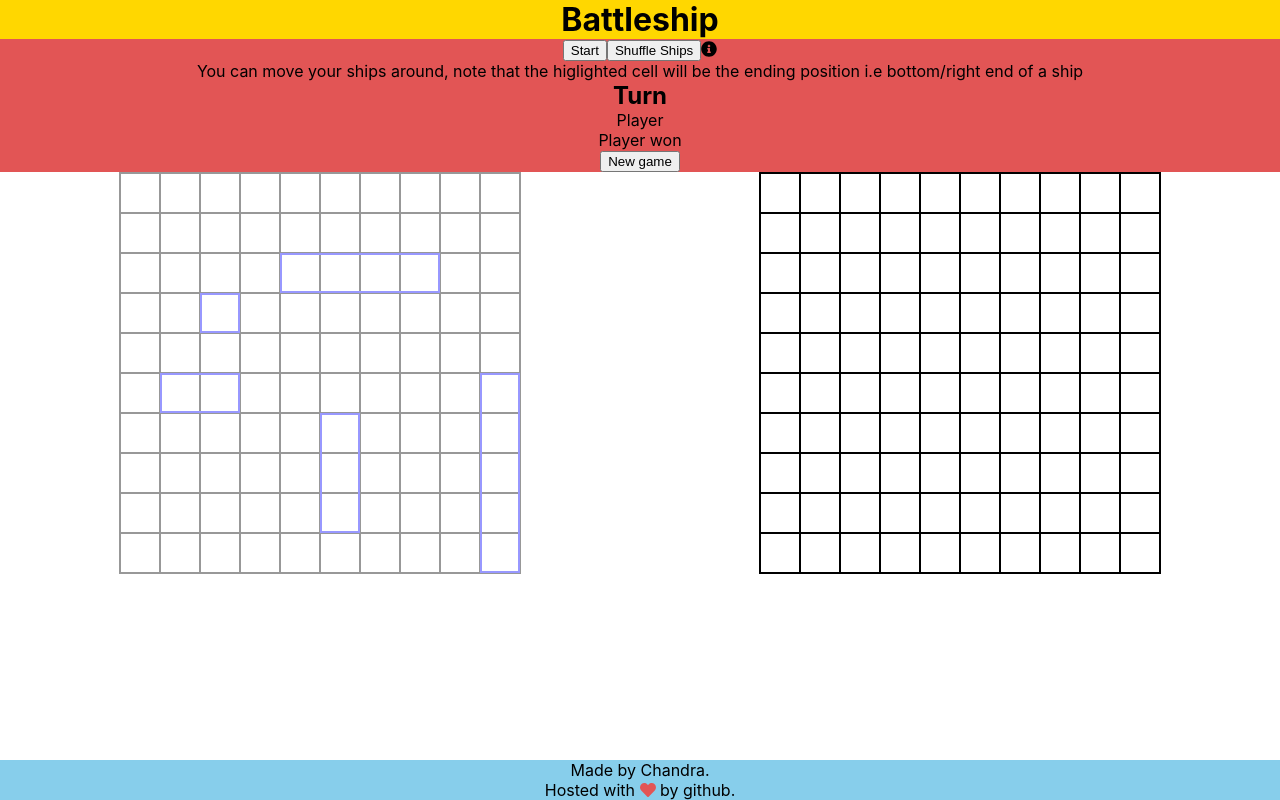
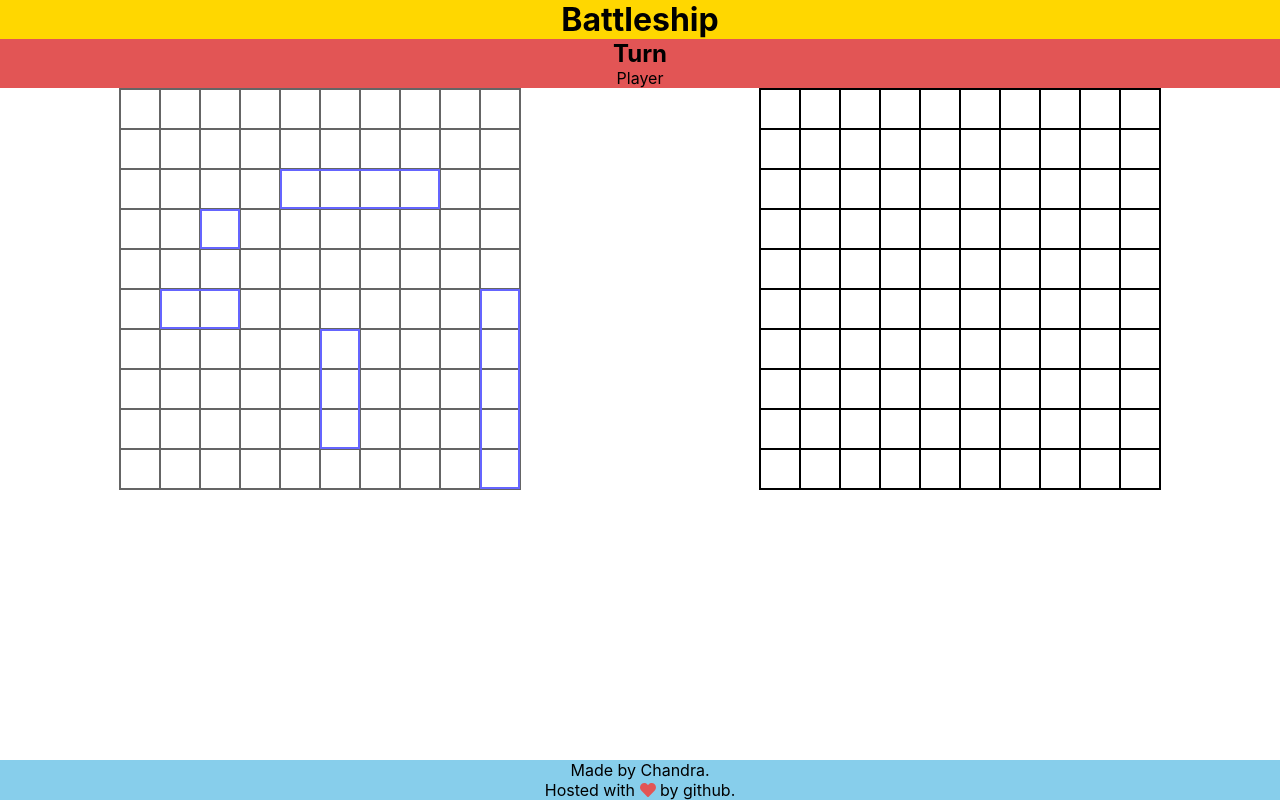
Before and after one commit to CodeSurfer3022/battleship, a React (Create React App) app: page / in a window 1280 px wide. Built offline with nearby package versions, Linux system fonts and the light colour scheme.

Commit message:
Update game ribbon with winner and stop game

```diff
--- a/src/Components/GameBoardContainer.css
+++ b/src/Components/GameBoardContainer.css
@@ -3,5 +3,5 @@
 }
 
 .pause {
-    opacity: 0.4;
+    opacity: 0.6;
 }
--- a/src/Components/GameBoardContainer.js
+++ b/src/Components/GameBoardContainer.js
@@ -7,9 +7,6 @@ function GameBoardContainer(props) {
   const {player, boardValues, ships, playRound, turn} = props;
 
   const pause = turn !== player ? '' : 'pause';
-  console.log('turn is ' + turn);
-  console.log('player is ' + player);
-  console.log('pause is ' + pause);
 
   return(
     <div className={`gameboard-container ${pause}`}>
--- a/src/Components/GameRibbon.js
+++ b/src/Components/GameRibbon.js
@@ -3,22 +3,24 @@ import './GameRibbon.css';
 import {FontAwesomeIcon} from "@fortawesome/react-fontawesome";
 import {faInfoCircle} from "@fortawesome/free-solid-svg-icons";
 
-function GameRibbon() {
+function GameRibbon(props) {
+  const banner = props.winner ? <div>
+    <p>{props.winner} won</p>
+    <button>New game</button>
+  </div> :  <div>
+    <h2>Turn</h2>
+    <p>{props.turn.name}</p>
+  </div>;
+
   return(
     <div className="game-ribbon">
-      <button>Start</button>
-      <button>Shuffle Ships</button>
-      <FontAwesomeIcon icon={faInfoCircle}/>
-      <p className="info__text hidden">You can move your ships around, note that the higlighted cell
-        will be the ending position i.e bottom/right end of a ship</p>
-      <div>
-        <h2>Turn</h2>
-        <p>Player</p>
-      </div>
-      <div>
-        <p>Player won</p>
-        <button>New game</button>
-      </div>
+      {/*<button>Start</button>*/}
+      {/*<button>Shuffle Ships</button>*/}
+      {/*<FontAwesomeIcon icon={faInfoCircle}/>*/}
+      {/*<p className="info__text hidden">You can move your ships around, note that the higlighted cell*/}
+      {/*  will be the ending position i.e bottom/right end of a ship</p>*/}
+
+      {banner}
     </div>
   )
 }
--- a/src/Components/Main.js
+++ b/src/Components/Main.js
@@ -37,6 +37,8 @@ for(let i = 0; i < 100; i ++) initialValues.push(undefined);
 
 // The initial turn is of player
 let turn = player;
+let winner;
+console.log(computer.ships);
 
 function Main() {
   const [boardValues, setBoardValues] = useState(
@@ -46,9 +48,14 @@ function Main() {
     })
 
   function attack(player, opponent, position) {
-    console.log('in attack player is ' + player.name)
     if(turn === opponent) return;
-    player.attack(opponent, position)
+    player.attack(opponent, position);
+
+    // If this attack sinks all ships, player won!
+    if(opponent.board.areAllShipsSunk()) {
+      winner = player.name;
+    }
+
     turn = opponent;
 
     setBoardValues(boardValues => {
@@ -58,10 +65,12 @@ function Main() {
 
       return newBoardValues;
     });
-    console.log('at end of attack opponent is ' + opponent.name);
   }
 
   function playRound(event) {
+    // Don't play anymore if anyone wins
+    if(winner) return;
+
     // player's attack on computer
     let position = event.target.getAttribute('data-key');
     // Don't allow player to attack same cell twice
@@ -75,7 +84,7 @@ function Main() {
 
   return(
     <main>
-      <GameRibbon />
+      <GameRibbon turn={turn} winner={winner}/>
       <PlayArea
         player={player}
         computer={computer}
```
